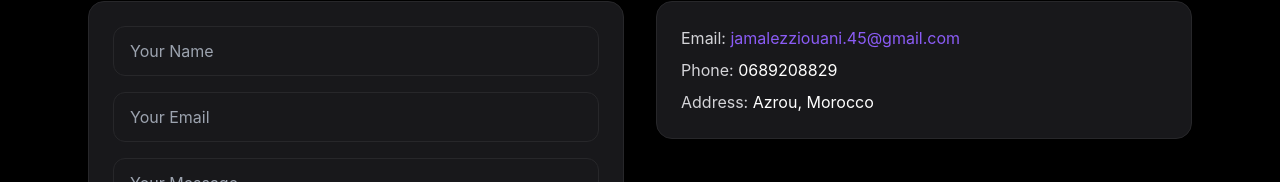
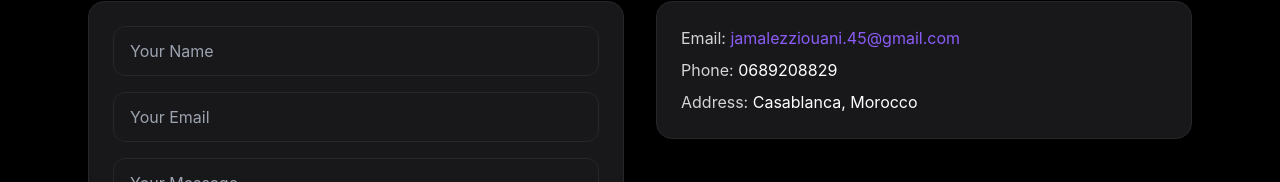
Before and after one commit to jamal-dev10/portfolio, a React (Vite) app in the folder portfolio/: page / in a window 1280 px wide. Shown: the part 3407-3589 px from the top of the page. Built offline with nearby package versions, Linux system fonts and the light colour scheme.

Commit message:
Update portfolio HTML content

```diff
--- a/portfolio/src/components/Contact.jsx
+++ b/portfolio/src/components/Contact.jsx
@@ -40,7 +40,7 @@ export default function Contact() {
                 Phone: <span className="text-white">0689208829</span>
               </p>
               <p className="text-zinc-300 mt-2">
-                Address: <span className="text-white">Azrou, Morocco</span>
+                Address: <span className="text-white">Casablanca, Morocco</span>
               </p>
             </div>
           </ScrollAnimationWrapper>
```
Also changed, not shown: 5 other files (tests, documents, lock files or other folders).
